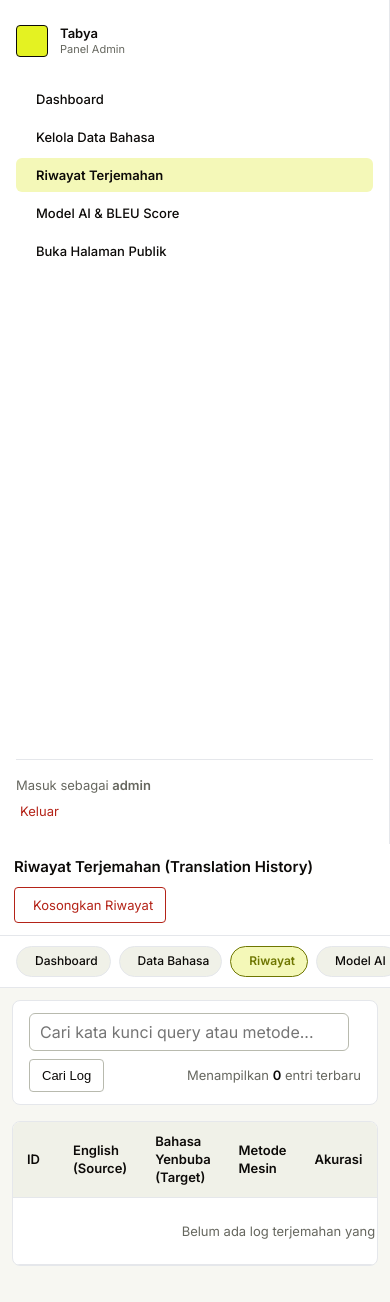
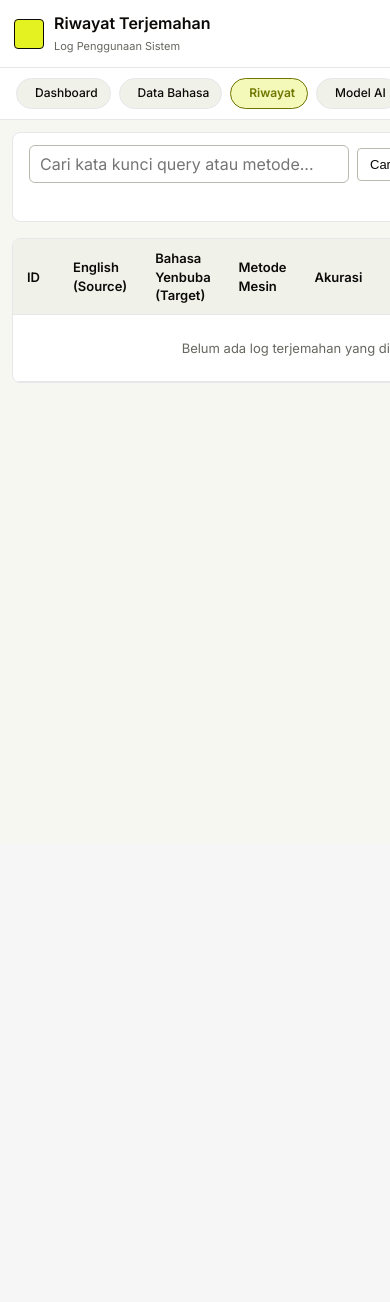
Before and after one commit to Belajargihh/Tabya, a PHP site: page /admin/history.php in a window 390 px wide; the page is wider, and only the part inside the window is pictured. After the commit the page ends 383 px from the top of that part, so only its background shows below. Run offline with PHP 8.4, Linux system fonts and the light colour scheme; a user stored in the database is signed in; data that the repository does not hold is empty; some libraries are stand-ins or nearby versions.

Commit message:
Fix CSS cascading issue that caused sidebar to not hide on mobile

```diff
--- a/admin/history.php
+++ b/admin/history.php
@@ -106,8 +106,14 @@ $stmt->close();
     <!-- Main Content -->
     <div style="min-width: 0; display: flex; flex-direction: column;">
       <header class="admin-header">
-        <div class="admin-title-area">
-          <h1>Riwayat Terjemahan (Translation History)</h1>
+        <div class="admin-title-area" style="display: flex; align-items: center; gap: 10px;">
+          <span class="brand-icon-sq" style="width: 30px; height: 30px; font-size: 15px; flex-shrink: 0;" aria-hidden="true">
+            <iconify-icon icon="lucide:waves"></iconify-icon>
+          </span>
+          <div>
+            <h1 style="font-size: 16px; font-weight: 600; margin: 0;">Riwayat Terjemahan</h1>
+            <span style="font-size: 11px; color: var(--color-text-muted);">Log Penggunaan Sistem</span>
+          </div>
         </div>
         <div style="display: flex; gap: 8px;">
           <a href="history.php?action=clear_all" class="btn-danger" onclick="return confirm('Kosongkan semua riwayat terjemahan?')">
--- a/assets/css/admin.css
+++ b/assets/css/admin.css
@@ -69,15 +69,6 @@ a {
   align-items: start;
 }
 
-@media (max-width: 1023px) {
-  .admin-shell-body {
-    grid-template-columns: minmax(0, 1fr);
-  }
-  .admin-sidebar {
-    display: none;
-  }
-}
-
 /* Sidebar */
 .admin-sidebar {
   display: flex;
@@ -89,6 +80,18 @@ a {
   min-height: 100vh;
   position: sticky;
   top: 0;
+}
+
+@media (max-width: 1023px) {
+  .admin-shell-body {
+    display: flex !important;
+    flex-direction: column !important;
+    grid-template-columns: 1fr !important;
+    width: 100% !important;
+  }
+  .admin-sidebar {
+    display: none !important;
+  }
 }
 
 .sidebar-brand {
@@ -430,6 +433,9 @@ a {
 }
 
 @media (max-width: 1023px) {
+  .admin-sidebar {
+    display: none !important;
+  }
   .admin-mobile-nav {
     display: flex;
     align-items: center;
```
Also changed, not shown: admin/dataset.php (+8 -2 lines), admin/index.php (+8 -2 lines), admin/model_eval.php (+8 -2 lines).
